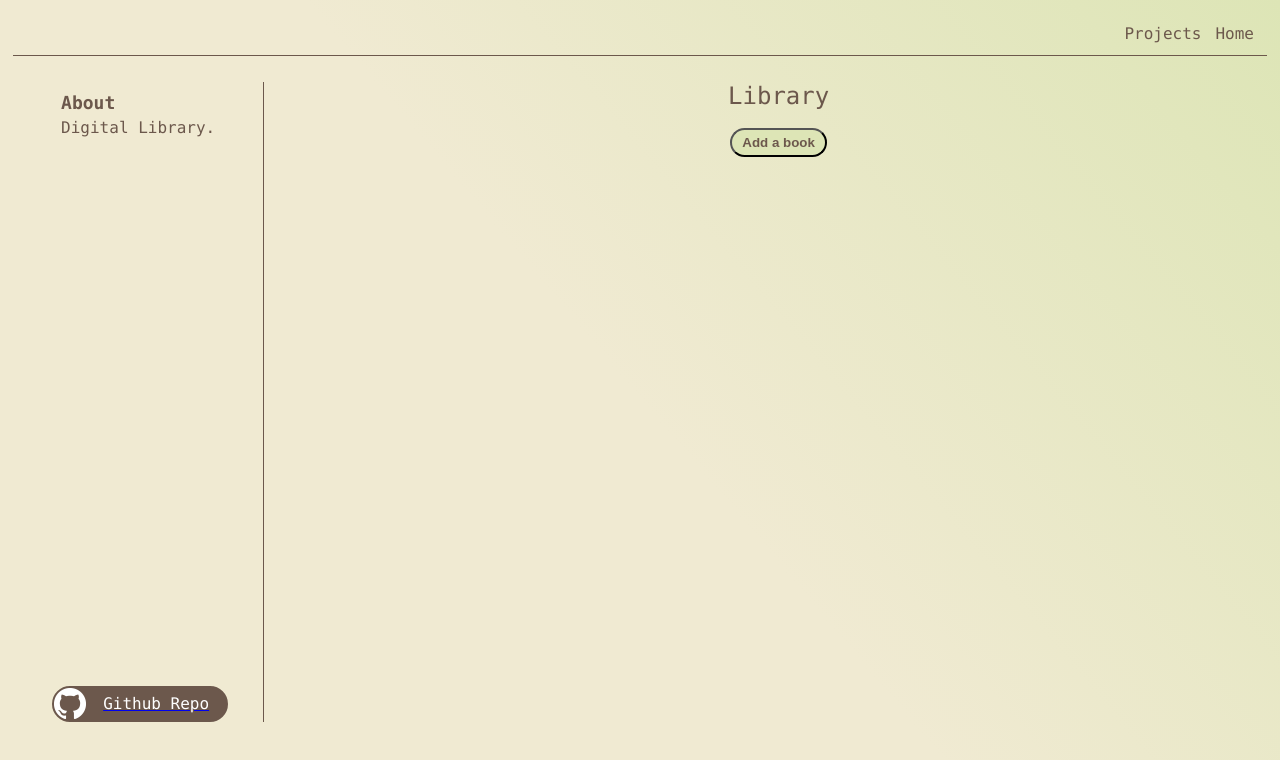
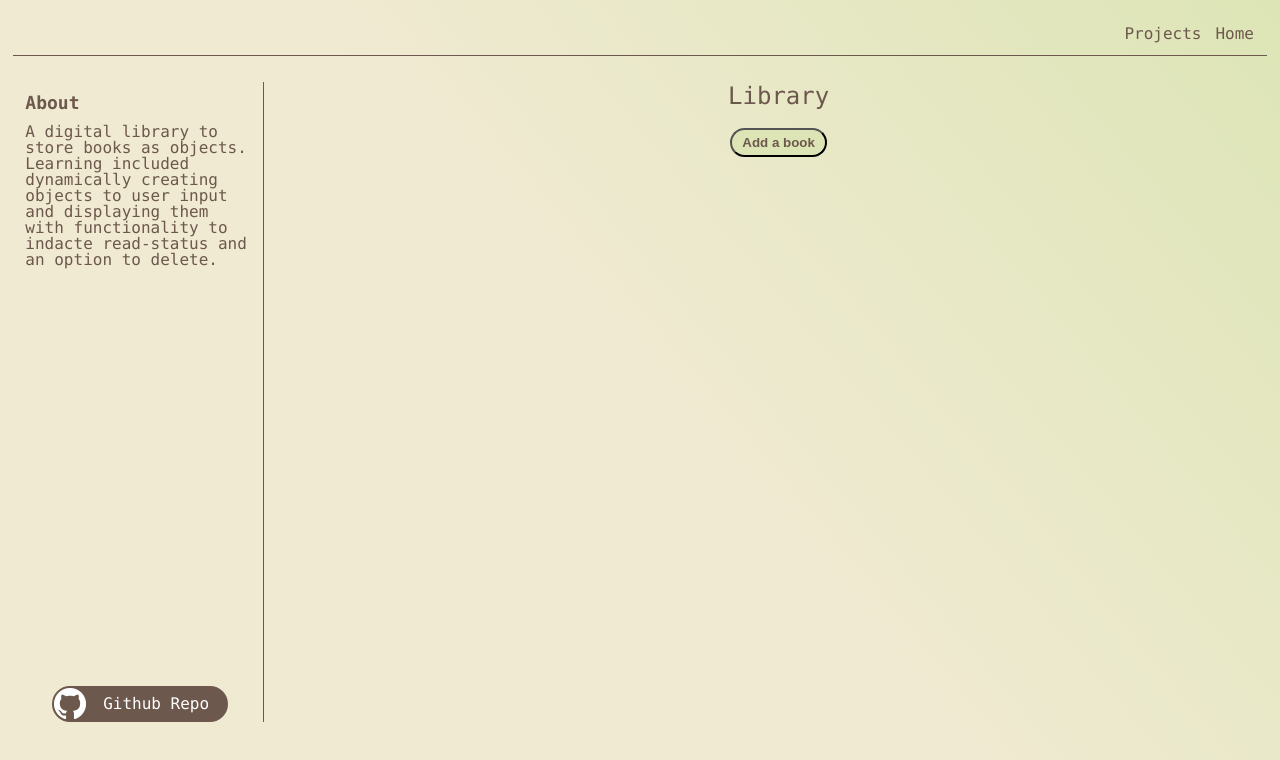
Before and after one commit to LBirkinshaw-Doyle/digital-library, a plain HTML site: page index.html in a window 1280 px wide. Drawn offline with Linux system fonts and the light colour scheme.

Commit message:
fixed read status bug and add a bit of project description

```diff
--- a/index.html
+++ b/index.html
@@ -19,7 +19,7 @@
         <div id="sidebar">
             <div class="text">
                 <h2>About</h2>
-                <p>Digital Library.</p>
+                <p>A digital library to store books as objects. Learning included dynamically creating objects to user input and displaying them with functionality to indacte read-status and an option to delete.</p>
                 <br>
             </div>
             <div id="github-link">
--- a/scripts/active.js
+++ b/scripts/active.js
@@ -91,6 +91,7 @@ function displayLibrary () {
         const readButton = document.createElement('input');
         readButton.type = 'checkbox';
         readButton.id = 'read-checkbox';
+        if (bookArray[bookCard.dataset.libraryLocation].read) {readButton.setAttribute("checked", true);}
         cardText.append(readEmph, readButton, document.createElement('br'));
 
         const deleteButton = document.createElement('button');
--- a/styles/main.css
+++ b/styles/main.css
@@ -76,6 +76,7 @@ em{
     border: 2px solid var(--color-contrast-dark);
     border-radius: 20px;
     background-color: var(--color-contrast-dark);
+    text-decoration: none;
 }
 #github-text{
     color: #fff;
```
